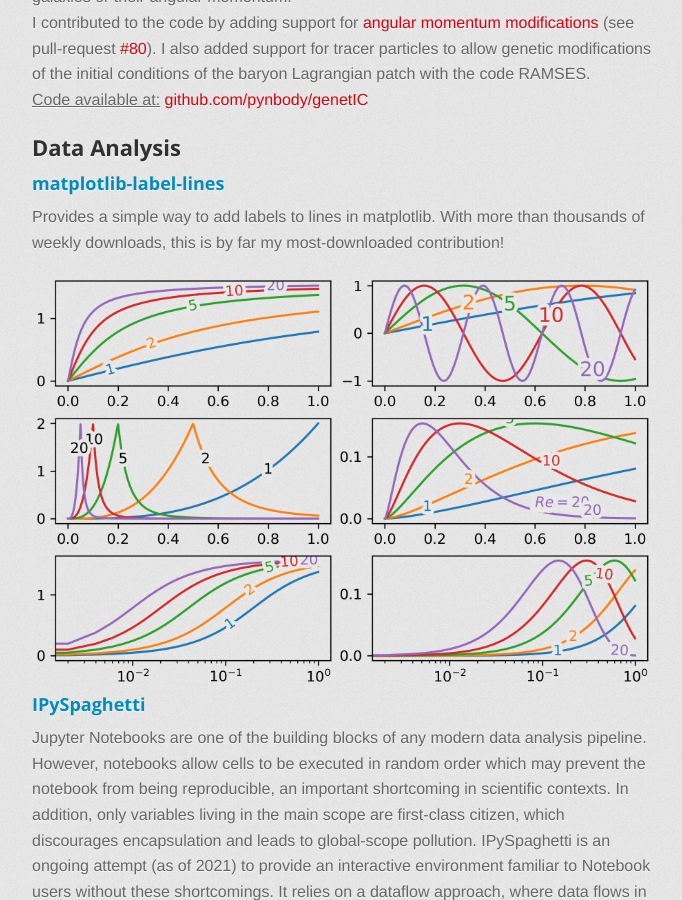
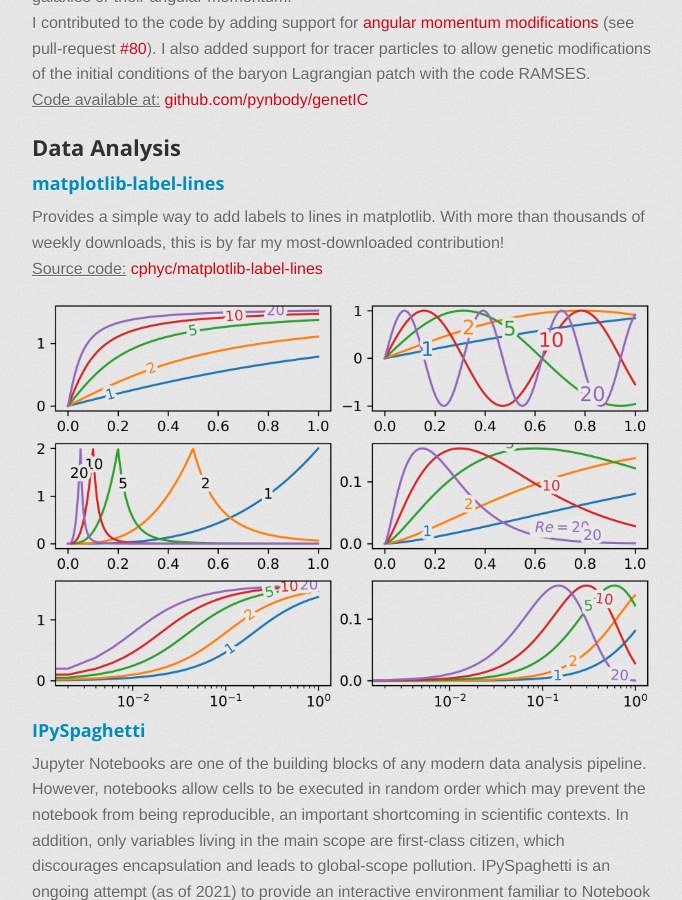
Before and after one commit to cphyc/cphyc.github.io, a Jekyll site: the page built from codes/index.html, in a window 1280 px wide and 900 px high, scrolled down 1480 px. Shown: the whole window, without its empty margins (298-980 px from the left). Built offline with Jekyll 4.4.1, drawn with Linux system fonts in a browser that asks for light colours; nearby versions of some CDN libraries; part of the change alters nothing that is shown.

```diff
--- a/_includes/meta.html
+++ b/_includes/meta.html
@@ -2,7 +2,7 @@
     <meta charset="utf-8">
     <meta http-equiv="X-UA-Compatible" content="IE=edge">
 
-    <title>{{ page.title }} | cphyc.me</title>
+    <title>{{ page.title }} </title>
     <meta name="description" content="{% if page.description %}{{page.description}}{% else %}Corentin Cadiou, Astrophysicist from Paris, France.{% endif %}">
     <link rel="alternate" type="application/rss+xml" href="/feed.xml">
     <link href='http://fonts.googleapis.com/css?family=Exo+2:400,600' rel='stylesheet' type='text/css'>
--- a/codes/index.html
+++ b/codes/index.html
@@ -63,6 +63,8 @@ visualizing volumetric data.
   <h3 itemprop="name">matplotlib-label-lines</h3>
   <p>
     Provides a simple way to add labels to lines in matplotlib. With more than thousands of weekly downloads, this is by far my most-downloaded contribution!
+    <br/>
+    <u>Source code:</u> <a itemprop="codeRepository" href="https://github.com/cphyc/matplotlib-label-lines">cphyc/matplotlib-label-lines</a>
   </p>
   <img src="/images/labellines.png" width="800"/>
 </section>
```
